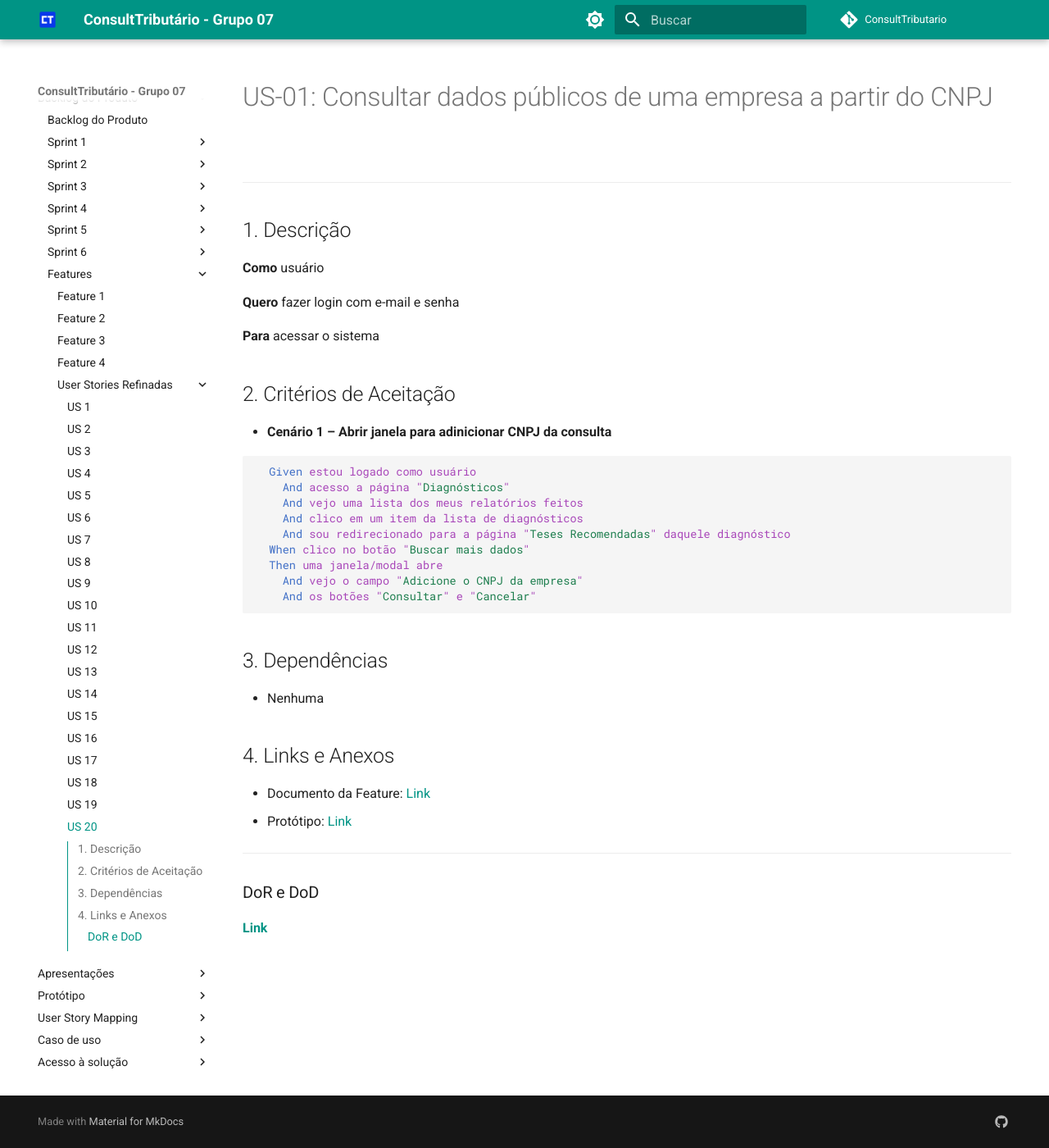
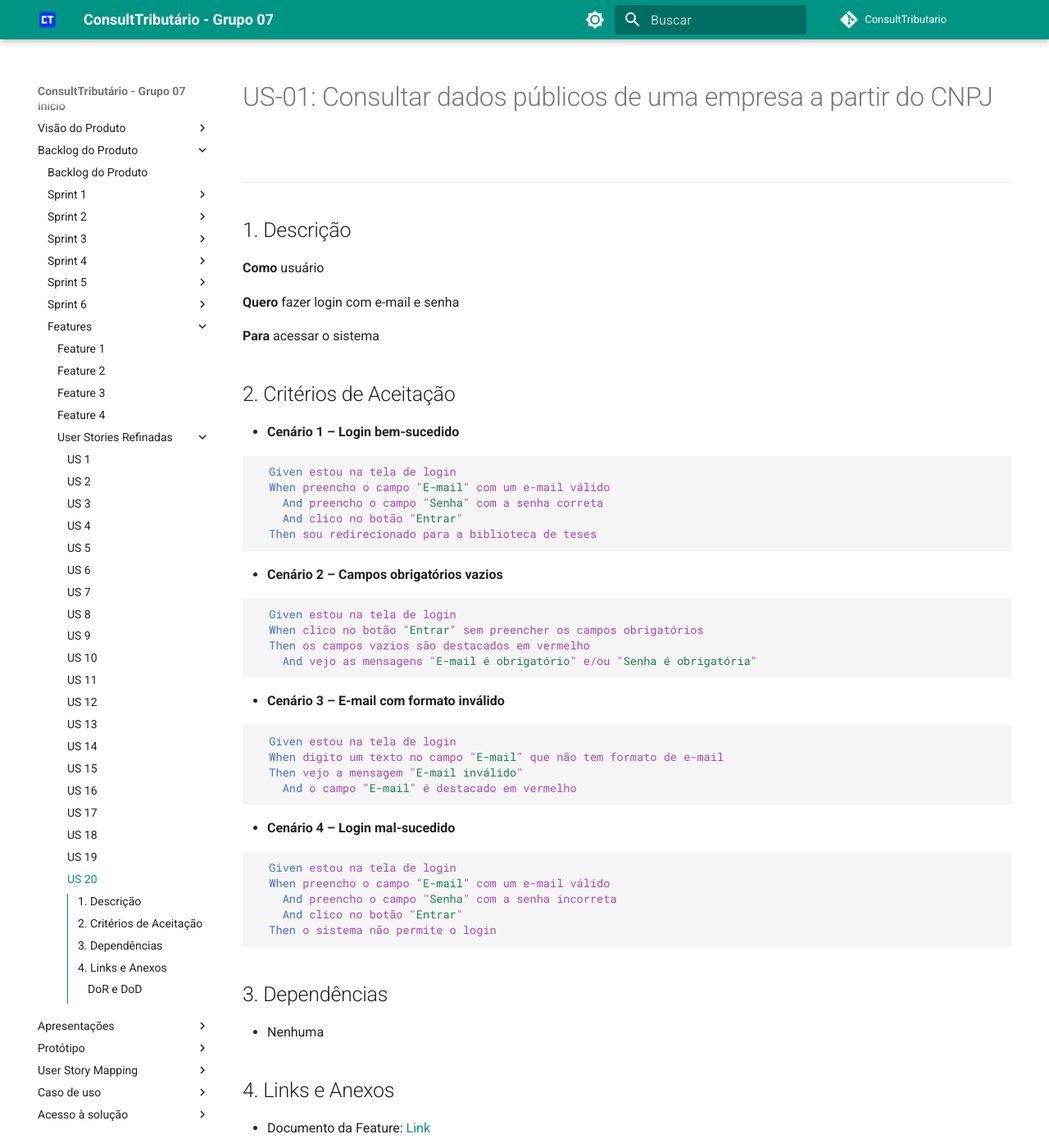
Before and after one commit to mdsreq-fga-unb/2025.1-T02-ConsultTributario, an MkDocs documentation site: the page built from docs/features/autenticacao-e-controle-de-acesso/us-20.md, in a window 1280 px wide and 1400 px high. Shown: the whole window at 82% size. Built offline with MkDocs 1.6.1 and Material for MkDocs 9.7.7, drawn with Linux system fonts in a browser that asks for light colours; comment, search, counter and statistics services are not loaded.

Commit message:
docs refina us-20

````diff
--- a/docs/features/autenticacao-e-controle-de-acesso/us-20.md
+++ b/docs/features/autenticacao-e-controle-de-acesso/us-20.md
@@ -12,18 +12,43 @@
 
 ## 2. Critérios de Aceitação
 
-- **Cenário 1 – Abrir janela para adinicionar CNPJ da consulta**
+- **Cenário 1 – Login bem-sucedido**
 
 ```gherkin
-  Given estou logado como usuário
-    And acesso a página "Diagnósticos"
-    And vejo uma lista dos meus relatórios feitos
-    And clico em um item da lista de diagnósticos
-    And sou redirecionado para a página "Teses Recomendadas" daquele diagnóstico
-  When clico no botão "Buscar mais dados"
-  Then uma janela/modal abre
-    And vejo o campo "Adicione o CNPJ da empresa"
-    And os botões "Consultar" e "Cancelar"
+  Given estou na tela de login
+  When preencho o campo "E-mail" com um e-mail válido
+    And preencho o campo "Senha" com a senha correta
+    And clico no botão "Entrar"
+  Then sou redirecionado para a biblioteca de teses
+```
+
+- **Cenário 2 – Campos obrigatórios vazios**
+
+```gherkin
+  Given estou na tela de login
+  When clico no botão "Entrar" sem preencher os campos obrigatórios
+  Then os campos vazios são destacados em vermelho
+    And vejo as mensagens "E-mail é obrigatório" e/ou "Senha é obrigatória"
+```
+
+- **Cenário 3 – E-mail com formato inválido**
+
+```gherkin
+  Given estou na tela de login
+  When digito um texto no campo "E-mail" que não tem formato de e-mail
+  Then vejo a mensagem "E-mail inválido"
+    And o campo "E-mail" é destacado em vermelho
+```
+
+
+- **Cenário 4 – Login mal-sucedido**
+
+```gherkin
+  Given estou na tela de login
+  When preencho o campo "E-mail" com um e-mail válido
+    And preencho o campo "Senha" com a senha incorreta
+    And clico no botão "Entrar"
+  Then o sistema não permite o login
 ```
 
 ## 3. Dependências
````
